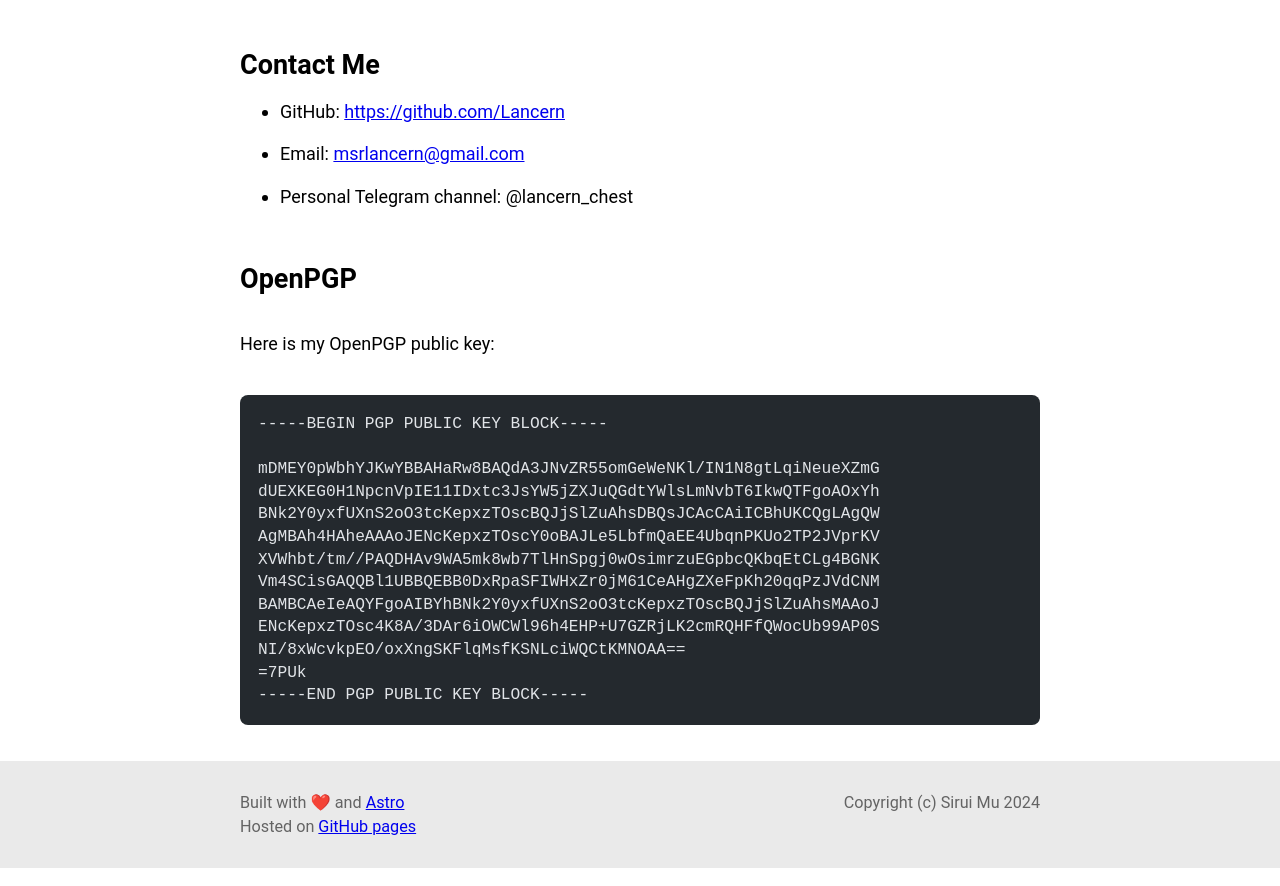
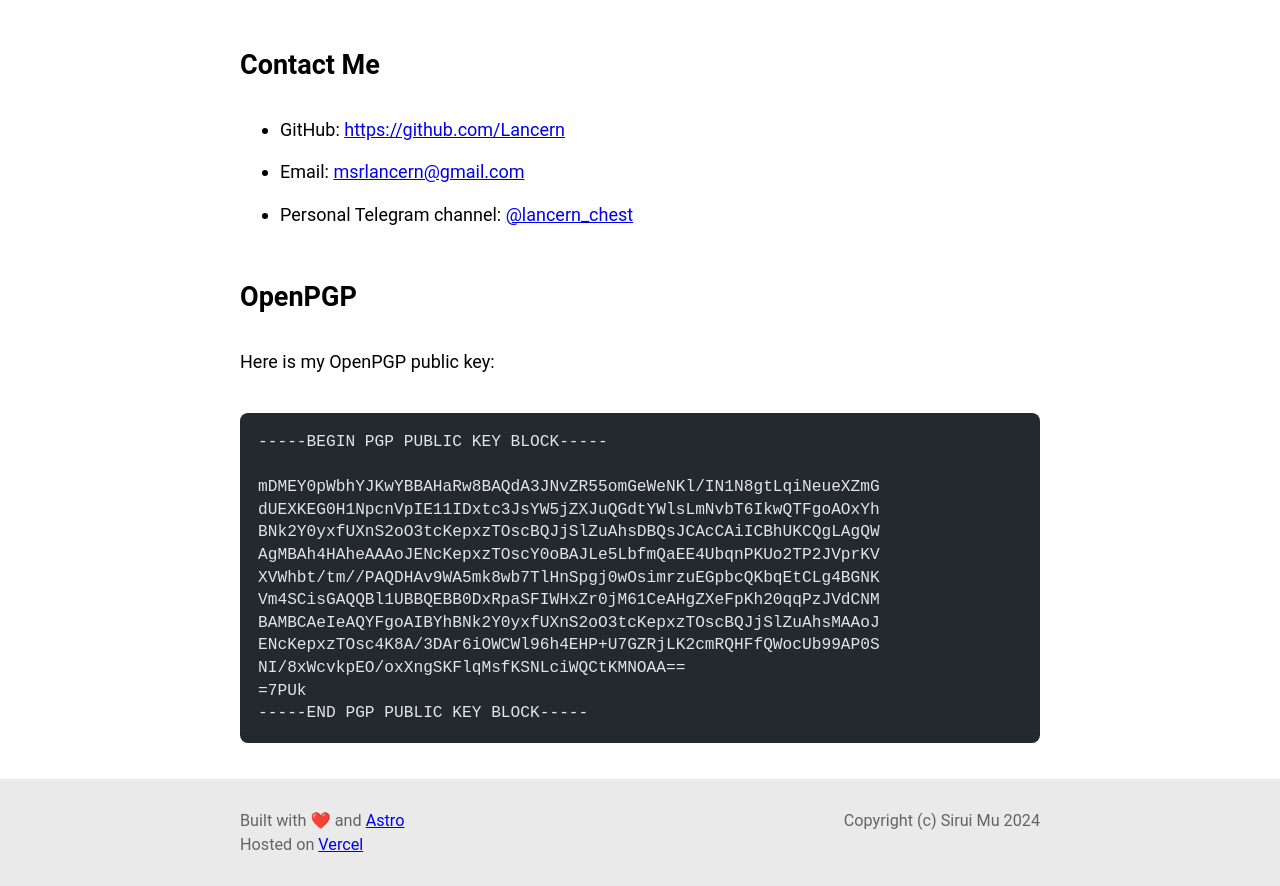
Before and after one commit to Lancern/site, an Astro site: page /about in a window 1280 px wide. Shown: the part 552-1438 px from the top of the page. Built offline with nearby package versions, Linux system fonts and the light colour scheme; Astro itself is replaced by a stand-in of ours; some packages are replaced by stand-ins of ours; code samples lack their colours.

Commit message:
fix: bug fixes

```diff
--- a/src/components/Footer.astro
+++ b/src/components/Footer.astro
@@ -10,7 +10,7 @@ import Container from "@components/Container.astro";
           Built with ❤️ and <a href="https://astro.build/" target="_blank">Astro</a>
         </p>
         <p>
-          Hosted on <a href="https://pages.github.com/" target="_blank">GitHub pages</a>
+          Hosted on <a href="https://vercel.com/" target="_blank">Vercel</a>
         </p>
       </div>
       <div class="footer-copyright">
--- a/src/components/Header.astro
+++ b/src/components/Header.astro
@@ -7,7 +7,7 @@
     <a class="header-nav-item" href="/posts">Posts</a>
     <a class="header-nav-item" href="/about">About</a>
     <a class="header-nav-item" href="/friends">Friends</a>
-    <a class="header-nav-item" href="/rss">RSS</a>
+    <a class="header-nav-item" href="/rss.xml">RSS</a>
   </nav>
 </div>
 
--- a/src/layouts/MDXLayout.astro
+++ b/src/layouts/MDXLayout.astro
@@ -47,6 +47,8 @@ const { frontmatter } = Astro.props;
   .mdx-body h6,
   .mdx-body p,
   .mdx-body table,
+  .mdx-body ol,
+  .mdx-body ul,
   .mdx-body blockquote,
   .mdx-body pre {
     margin-top: 2em;
--- a/src/pages/about.mdx
+++ b/src/pages/about.mdx
@@ -13,7 +13,7 @@ I love computer science and computer systems. I started coding when I was 12 (Vi
 
 - GitHub: https://github.com/Lancern
 - Email: msrlancern@gmail.com
-- Personal Telegram channel: @lancern_chest
+- Personal Telegram channel: [@lancern_chest](https://t.me/lancern_chest)
 
 ## OpenPGP
 
```
